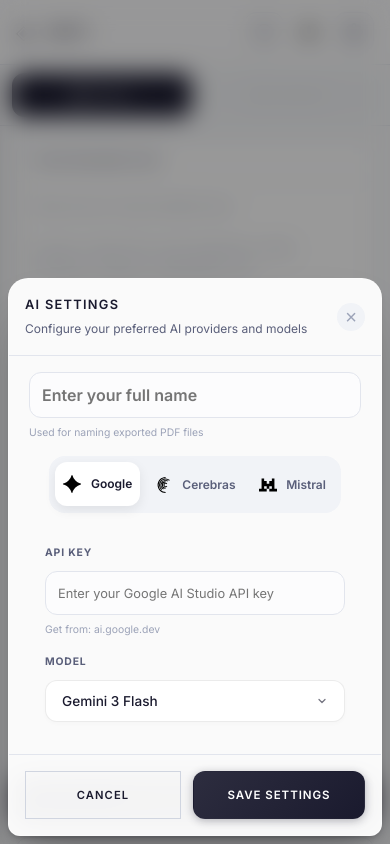
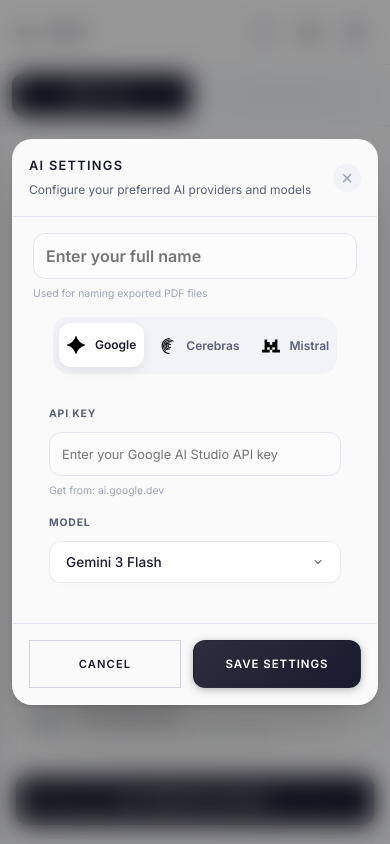
Before and after one commit to tanmay-kalbande/JobFit, a React (Vite) app: page / in a window 390 px wide. Both pictures are taken after a click on the button 354 px from the left and 32 px from the top of the page. Built offline with nearby package versions, Linux system fonts and the light colour scheme.

Commit message:
fix: mobile responsiveness, center settings modal, and improve small screen breakpoints

```diff
--- a/src/App.css
+++ b/src/App.css
@@ -735,7 +735,7 @@
   width: 100%;
   max-width: 460px;
   max-height: 90vh;
-  overflow: visible;
+  overflow: hidden;
   display: flex;
   flex-direction: column;
   animation: modal-in 0.4s cubic-bezier(0.16, 1, 0.3, 1);
@@ -844,6 +844,8 @@
 .provider-settings {
   padding: 0.5rem 1.25rem 1.25rem;
   padding-bottom: 2rem;
+  overflow: visible;
+  position: relative;
 }
 
 .form-group {
@@ -1450,14 +1452,14 @@
 
   /* ---- MODALS ---- */
   .modal-overlay {
-    padding: 0.5rem;
-    align-items: flex-end;
+    padding: 0.75rem;
+    align-items: center;
   }
 
   .modal-content {
     max-width: 100%;
     max-height: 85vh;
-    border-radius: var(--radius-xl) var(--radius-xl) var(--radius-md) var(--radius-md);
+    border-radius: var(--radius-xl);
   }
 
   .modal-header {
@@ -1471,6 +1473,7 @@
 
   .provider-settings {
     padding: 1rem;
+    padding-bottom: 1.5rem;
   }
 
   .form-group input,
@@ -1545,6 +1548,50 @@
 
   .resume-container .section-title {
     font-size: 14px;
+  }
+
+  /* ---- MODALS on tiny phones ---- */
+  .modal-overlay {
+    padding: 0.5rem;
+  }
+
+  .modal-content {
+    max-height: 90vh;
+    border-radius: var(--radius-lg);
+  }
+
+  .provider-tabs {
+    margin: 0.5rem 0.75rem;
+  }
+
+  .provider-tabs .tab {
+    padding: 0.5rem 0.35rem;
+    font-size: 0.65rem;
+    gap: 0.3rem;
+  }
+
+  .tab-icon-img {
+    width: 14px;
+    height: 14px;
+  }
+
+  .modal-header h2 {
+    font-size: 0.7rem;
+  }
+
+  /* ---- TOOLBAR on tiny phones ---- */
+  .preview-toolbar {
+    padding: 0.5rem 0.75rem;
+  }
+
+  .toolbar-left h3 {
+    font-size: 0.6rem;
+  }
+
+  .btn-download,
+  .btn-analyze {
+    padding: 0.5rem 0.625rem;
+    font-size: 0.58rem;
   }
 }
 
--- a/src/components/SettingsModal.tsx
+++ b/src/components/SettingsModal.tsx
@@ -33,7 +33,7 @@
                 </div>
 
                 <form onSubmit={handleSubmit}>
-                    <div className="modal-scroll-area" style={{ flex: 1, overflow: 'visible', padding: '0 1.25rem' }}>
+                    <div className="modal-scroll-area" style={{ flex: 1, overflowY: 'auto', padding: '0 1.25rem' }}>
                         {/* User Name (for PDF naming) */}
                         <div className="form-group user-name-group" style={{ marginTop: '1rem' }}>
                             <input
```
